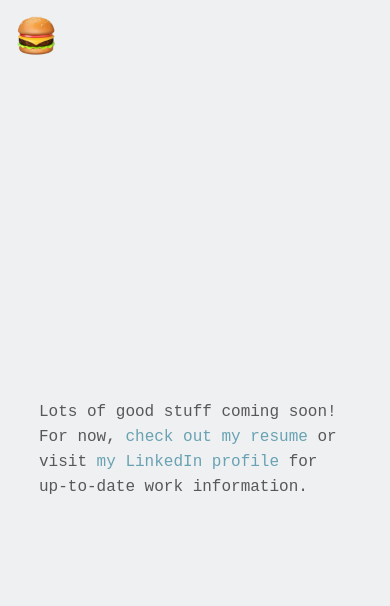
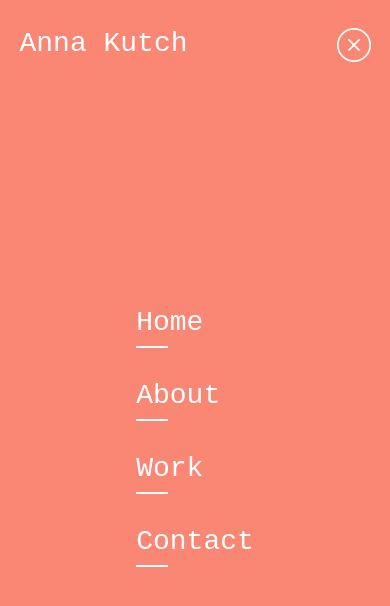
Before and after one commit to akutch/kutch-codes, an Angular app: page /work in a window 390 px wide. Both pictures are taken after a click on the picture 28 px from the left and 28 px from the top of the page. Shown: the top 606 px of the page. Built offline with nearby package versions, Linux system fonts and the light colour scheme.

Commit message:
Add mobile menu

```diff
--- a/src/app/about/about.component.ts
+++ b/src/app/about/about.component.ts
@@ -10,8 +10,7 @@ import { growAndFadeInOutAnimaiton } from '../animations/grow-and-fade-in-out-an
   host: {'[@fadeInAnimation]': ''}
 })
 export class AboutComponent implements OnInit, AfterViewInit {
-  // @ViewChild('lineOne') lineOne: ElementRef;
-  // akDarkTeal = '#367184';
+
   isModalShown = false;
   modalContent = '';
 
--- /dev/null
+++ b/src/app/animations/fade-in-fast-animation.ts
@@ -0,0 +1,16 @@
+import { trigger, transition, style, animate } from '@angular/animations';
+
+export const fadeInFastAnimation = trigger(
+    'fadeInFastAnimation',
+    [
+        transition(
+            ':enter', [
+                style({ opacity: 0 }),
+                animate(
+                    '300ms',
+                    style({ opacity: 1 })
+                )
+            ]
+        )
+    ]
+);
--- a/src/app/modal/modal.component.scss
+++ b/src/app/modal/modal.component.scss
@@ -9,4 +9,5 @@
     position: absolute;
     top: 10vh;
     width: 70vw;
+    z-index: 1; /* to overlap landing page content */
 }
--- a/src/app/nav/nav.component.html
+++ b/src/app/nav/nav.component.html
@@ -1,10 +1,30 @@
 <nav>
 
-  <img class="ak-nav-hamburger" src="../../assets/images/hamburger.png" />
+  <img class="ak-nav__hamburger" src="../../assets/images/hamburger.png" (click)="toggleMobileMenu()" />
 
+  <!-- overlay mobile menu -->
+   <div *ngIf="mobileMenuShown"
+        [@fadeInFastAnimation]
+        class="ak-nav__hamburger-menu">
+      <div class="ak-nav__hamburger-header">
+        <div>Anna Kutch</div>
+        <img class="ak-close-x" src="../assets/images/x.svg" alt="close" />
+      </div>
+      <div class="ak-nav-items--mobile">
+        <div routerLink="home" class="ak-nav-item ak-nav-item--mobile" (click)="toggleMobileMenu()">Home</div>
+        <div class="ak-nav-line ak-nav-line--mobile"></div>
+        <div routerLink="about" class="ak-nav-item ak-nav-item--mobile" (click)="toggleMobileMenu()">About</div>
+        <div class="ak-nav-line ak-nav-line--mobile"></div>
+        <div routerLink="work" class="ak-nav-item ak-nav-item--mobile" (click)="toggleMobileMenu()">Work</div>
+        <div class="ak-nav-line ak-nav-line--mobile"></div>
+        <div routerLink="contact" class="ak-nav-item ak-nav-item--mobile" (click)="toggleMobileMenu()">Contact</div>
+        <div class="ak-nav-line ak-nav-line--mobile"></div>
+      </div>
+  </div>
+
+  <!-- left side menu -->
   <ul class="ak-nav-items" [ngClass]="{ 'ak-nav-items--light': isGradientBackground }">
     <li routerLink="home" class="ak-nav-item">Home</li>
-    <!-- TODO: figure out better way to do lines for uniform height -->
     <li class="ak-nav-line" [ngClass]="{ 'ak-nav-line--light': isGradientBackground }"></li>
     <li routerLink="about" class="ak-nav-item">About</li>
     <li class="ak-nav-line" [ngClass]="{ 'ak-nav-line--light': isGradientBackground }"></li>
--- a/src/app/nav/nav.component.scss
+++ b/src/app/nav/nav.component.scss
@@ -4,7 +4,7 @@
     flex-grow: 1;
 }
 
-.ak-nav-hamburger {
+.ak-nav__hamburger {
     cursor: pointer;
     display: block;
     height: 40px;
@@ -13,6 +13,30 @@
     @media all and ( min-width: 700px ) {
         display: none;
     }
+}
+
+.ak-nav__hamburger-menu {
+    align-items: center;
+    background: $ak-coral;
+    color: $ak-white;
+    display: flex;
+    flex-direction: column;
+    height: 100%;
+    justify-content: center;
+    left: 0;
+    position: absolute;
+    top: 0;
+    width: 100%;
+    z-index: 1; /* to overlap landing page content */
+}
+
+.ak-nav__hamburger-header {
+    display: flex;
+    flex-grow: 0;
+    font-size: $ak-extra-large-font;
+    justify-content: space-between;
+    padding-top: 1em;
+    width: 90%;
 }
 
 .ak-nav-items {
@@ -26,6 +50,13 @@
         color: $ak-white;
     }
 
+    &--mobile {
+        display: flex;
+        flex-direction: column;
+        flex-grow: 1;
+        justify-content: center;
+    }
+
     @media all and ( min-width: 700px ) {
         display: block;
     }
@@ -35,14 +66,28 @@
     cursor: pointer;
     padding-bottom: 0.5em;
     padding-top: 2em;
+
+    &--mobile {
+        cursor: pointer;
+        padding: 0;
+        font-size: $ak-extra-large-font;
+        outline: none;
+    }
 }
 
 .ak-nav-line {
     background-color: $ak-coral;
-    height: 0.10em;
+    height: 0.125em;
     width: 1em;
 
     &--light {
         background-color: $ak-white;
     }
+
+    &--mobile {
+        background-color: $ak-white;
+        margin-bottom: 2em;
+        margin-top: 0.5em;
+        width: 2em;
+    }
 }
--- a/src/app/nav/nav.component.ts
+++ b/src/app/nav/nav.component.ts
@@ -1,23 +1,35 @@
-import { Component, OnInit, Input } from '@angular/core';
-import { Router, NavigationStart } from '@angular/Router';
-import { fadeInAnimation } from '../animations/fade-in-animation'
+import { Component, OnInit, Input, HostListener } from '@angular/core';
+import { fadeInFastAnimation } from '../animations/fade-in-fast-animation'
 
 @Component({
   selector: 'ak-nav',
   templateUrl: './nav.component.html',
   styleUrls: ['./nav.component.scss'],
-  animations: [fadeInAnimation],
-  host: {'[@fadeInAnimation]': ''}
+  animations: [fadeInFastAnimation],
+  host: {'[@fadeInFastAnimation]': ''}
 })
+
 export class NavComponent implements OnInit {
 
   @Input() isGradientBackground = this.isGradientBackground;
+  mobileMenuShown = false;
 
   constructor() {
-
   }
 
   ngOnInit() {
   }
 
+  toggleMobileMenu() {
+    this.mobileMenuShown = !this.mobileMenuShown;
+  }
+
+  // close mobile menu on 'Escape' key
+  @HostListener('window:keydown', ['$event'])
+  handleKeyboardEvent(event: KeyboardEvent) {
+    if(event.keyCode === 27) {
+      this.mobileMenuShown = false;
+    }
+  }
+
 }
--- a/src/app/work/work.component.html
+++ b/src/app/work/work.component.html
@@ -1,3 +1,3 @@
 <div class="ak-work">
-  <span>Lots of good stuff coming soon! For now, <a class="ak-link" href="../assets/files/Anna-Kutch-Resume.pdf" target="_blank">check out my resume</a> or visit <a class="ak-link" href="https://www.linkedin.com/in/annakutch/" target="_blank" title="Anna Kutch on LinkedIn">my LinkedIn profile</a> for up-to-date work information.</span>
+  <span>Lots of good stuff coming soon! For now, you can check out <a class="ak-link" href="https://github.com/akutch/kutch-codes" target="_blank">this site on GitHub</a>, <a class="ak-link" href="../assets/files/Anna-Kutch-Resume.pdf" target="_blank">take a look at my resume,</a> or visit <a class="ak-link" href="https://www.linkedin.com/in/annakutch/" target="_blank" title="Anna Kutch on LinkedIn">my LinkedIn profile</a> for up-to-date work information.</span>
 </div>
--- a/src/styles/_generic.scss
+++ b/src/styles/_generic.scss
@@ -10,3 +10,7 @@
         color: $ak-coral;
     }
 }
+
+.ak-close-x {
+    height: 1.2em;
+}
--- a/src/styles/_variables.scss
+++ b/src/styles/_variables.scss
@@ -1,6 +1,7 @@
 // regular colors
 $ak-blue:       #008AF0;
 $ak-coral:      #FA8674;
+$ak-dark-coral: #B05F53;
 $ak-dark-gray:  #585858;
 $ak-dark-teal:  #367184;
 $ak-light-blue: #69A2B2;
```
Also changed, not shown: src/assets/images/x.svg (added).
